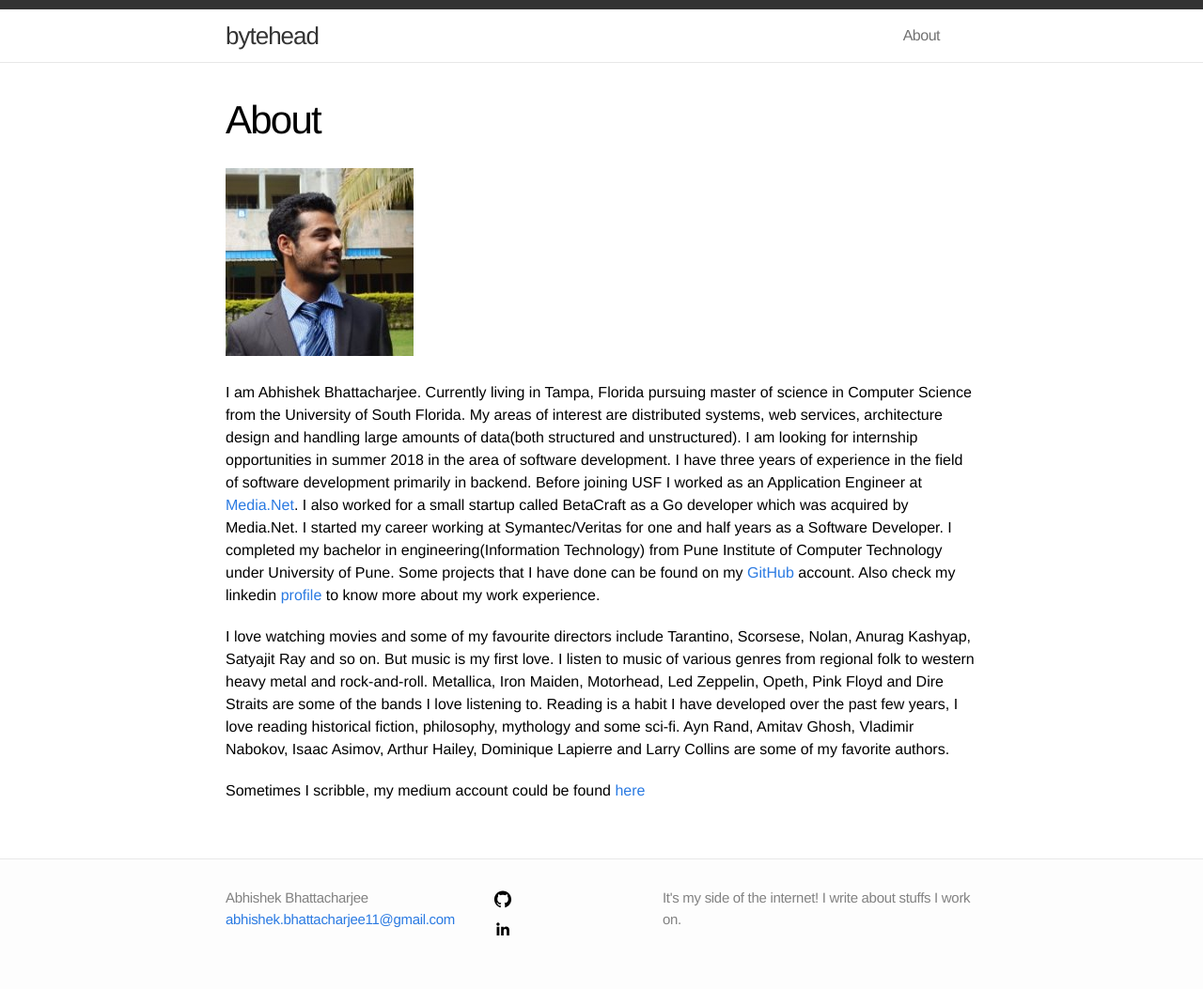
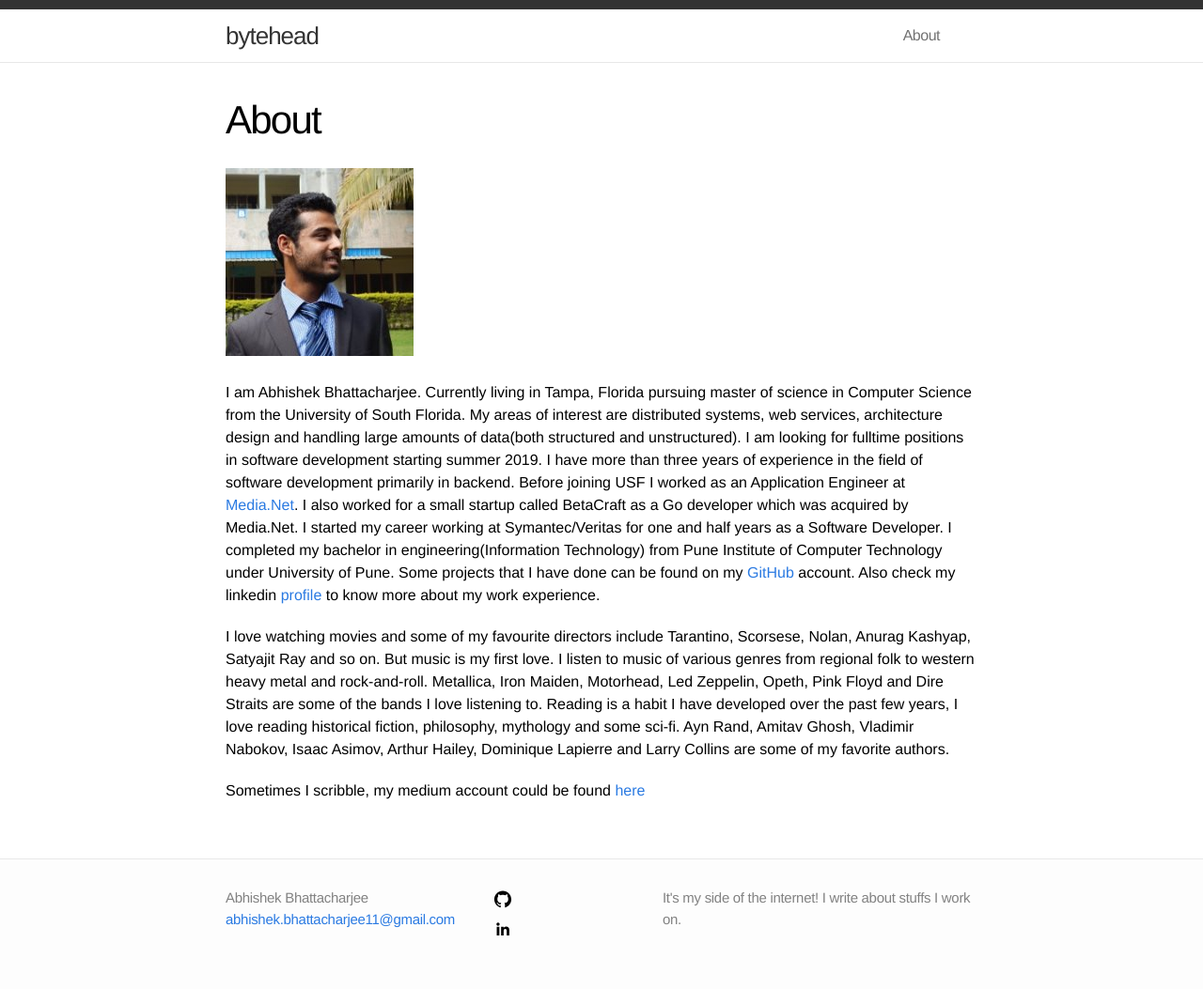
Before and after one commit to abhi11/abhi11.github.io, a Jekyll site: the page built from about.md, in a window 1280 px wide. Shown: the whole page at 94% size. Built offline with Jekyll 4.4.1, drawn with Linux system fonts in a browser that asks for light colours.

Commit message:
Update about.md

```diff
--- a/about.md
+++ b/about.md
@@ -5,10 +5,7 @@ permalink: /about/
 ---
 ![Profile Pic](https://raw.githubusercontent.com/abhi11/abhi11.github.io/master/_img/profile.jpg)
 
-I am Abhishek Bhattacharjee. Currently living in Tampa, Florida pursuing master of science in Computer Science from the University of South Florida.
-My areas of interest are distributed systems, web services, architecture design and handling large amounts of data(both structured and unstructured).
-I am looking for internship opportunities in summer 2018 in the area of software development. I have three years of experience in the field of software
-development primarily in backend. Before joining USF I worked as an Application Engineer at [Media.Net](http://www.media.net/). I also worked for a small startup called BetaCraft as a Go developer which was acquired by Media.Net. I started my career working at Symantec/Veritas for one and half years as a Software Developer. I completed my bachelor in engineering(Information Technology) from Pune Institute of Computer Technology under University of Pune. Some projects that I have done can be found on my [GitHub](https://github.com/abhi11) account. Also check my linkedin [profile](https://www.linkedin.com/in/abhishekbhattacharjee11) to know more about my work experience.
+I am Abhishek Bhattacharjee. Currently living in Tampa, Florida pursuing master of science in Computer Science from the University of South Florida. My areas of interest are distributed systems, web services, architecture design and handling large amounts of data(both structured and unstructured). I am looking for fulltime positions in software development starting summer 2019. I have more than three years of experience in the field of software development primarily in backend. Before joining USF I worked as an Application Engineer at [Media.Net](http://www.media.net/). I also worked for a small startup called BetaCraft as a Go developer which was acquired by Media.Net. I started my career working at Symantec/Veritas for one and half years as a Software Developer. I completed my bachelor in engineering(Information Technology) from Pune Institute of Computer Technology under University of Pune. Some projects that I have done can be found on my [GitHub](https://github.com/abhi11) account. Also check my linkedin [profile](https://www.linkedin.com/in/abhishekbhattacharjee11) to know more about my work experience.
 
 I love watching movies and some of my favourite directors include Tarantino, Scorsese, Nolan, Anurag Kashyap, Satyajit Ray and so on. But music is my first love. I listen to music of various genres from regional folk to western heavy metal and rock-and-roll. Metallica, Iron Maiden, Motorhead, Led Zeppelin, Opeth, Pink Floyd and Dire Straits are some of the bands I love listening to. Reading is a habit I have developed over the past few years, I love reading historical fiction, philosophy, mythology and some sci-fi. Ayn Rand, Amitav Ghosh, Vladimir Nabokov, Isaac Asimov, Arthur Hailey, Dominique Lapierre and Larry Collins are some of my favorite authors.
 
```
